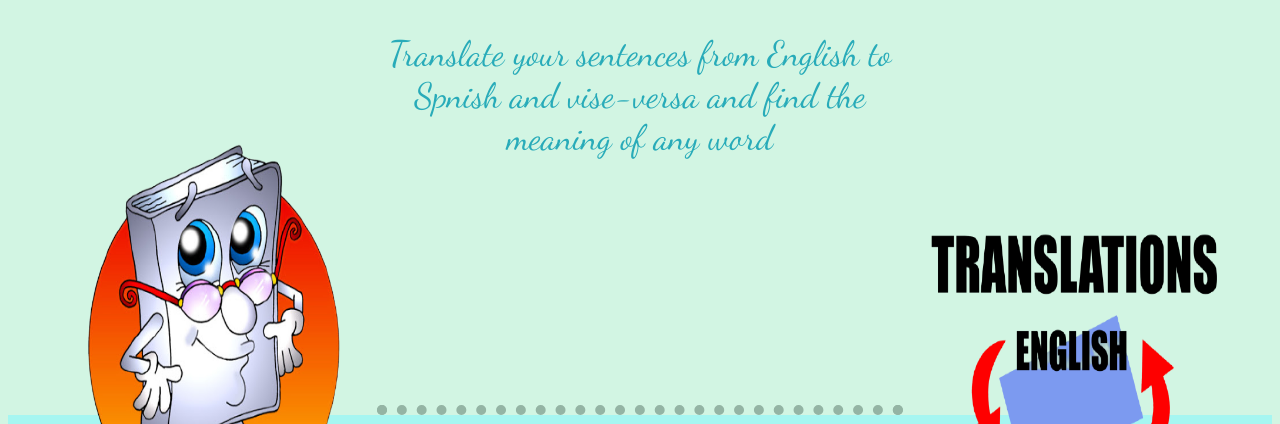
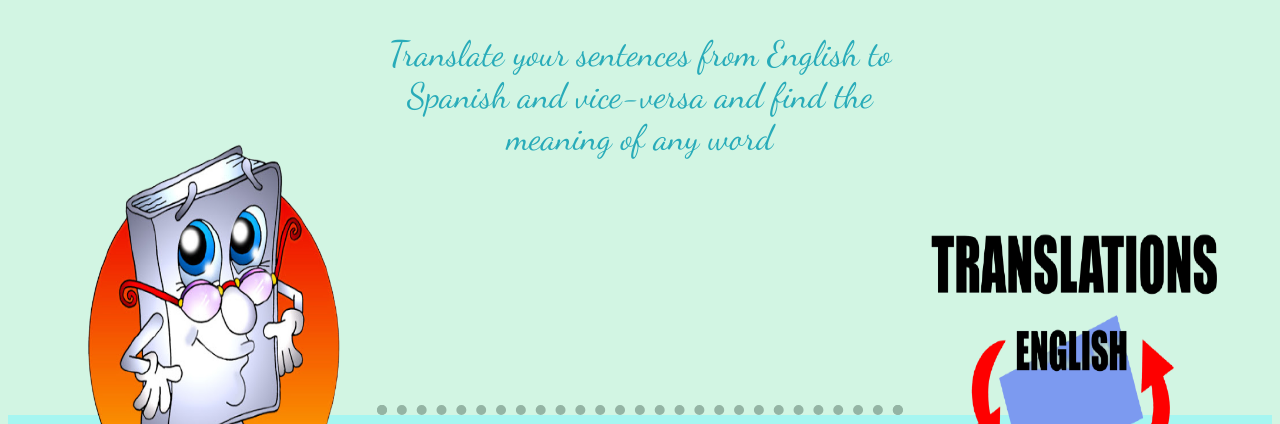
Before and after one commit to mravtechinfo/project-ces-1-translationary, a plain HTML site: page index.html in a window 1280 px wide. Shown: the part 204-628 px from the top of the page. Drawn offline with Linux system fonts and the light colour scheme; a web font is replaced by a local one.

Commit message:
Update index.html

```diff
--- a/index.html
+++ b/index.html
@@ -14,7 +14,7 @@
   <body>
     <div class="Translationary">
       <h1 class="trans">Translationary</h1>
-      <p class="trans1">Translate your sentences from English to Spnish and vise-versa and find the meaning of any word </p>
+      <p class="trans1">Translate your sentences from English to Spanish and vice-versa and find the meaning of any word </p>
     </div>
 
 <img class="dictionary1" src="dictionary1.png" alt="Dictionary Image">
```
